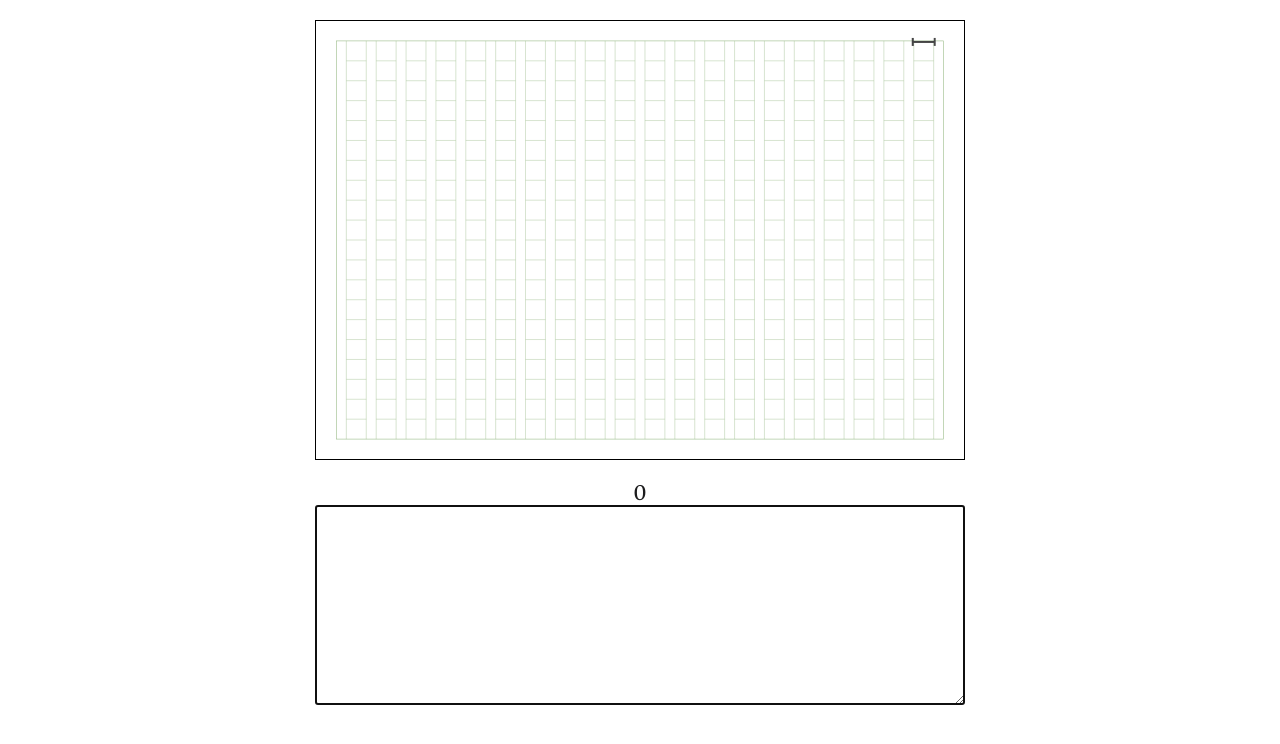
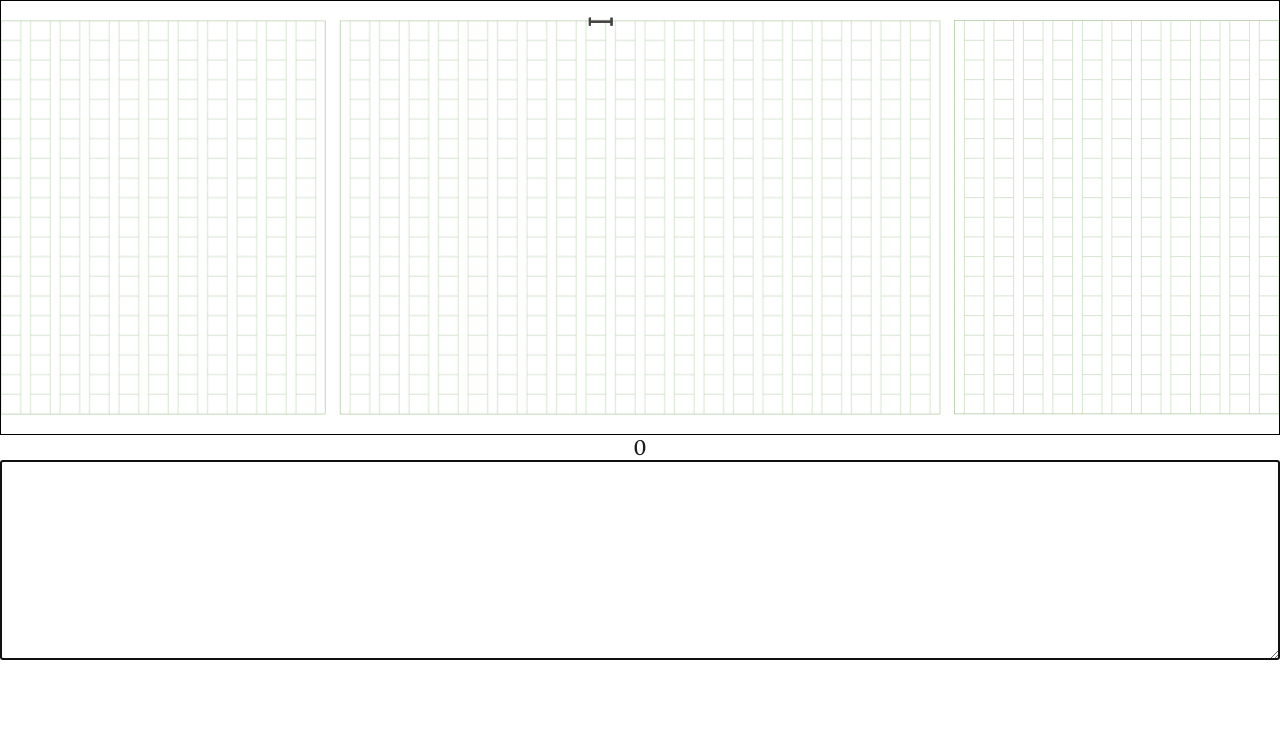
Before and after one commit to ver-1000000/hoo-gan-shi, a Vue app: page / in a window 1280 px wide. Shown: the top 744 px of the page. Built offline with nearby package versions, Linux system fonts and the light colour scheme; a web font is replaced by a local one.

Commit message:
Update 3 pages view.

```diff
--- a/public/index.html
+++ b/public/index.html
@@ -1,11 +1,11 @@
 <!DOCTYPE html>
-<html lang="en">
+<html lang="ja">
   <head>
     <meta charset="utf-8">
     <meta http-equiv="X-UA-Compatible" content="IE=edge">
     <meta name="viewport" content="width=device-width,initial-scale=1.0">
     <link rel="icon" href="<%= BASE_URL %>favicon.ico">
-    <title>tategaki</title>
+    <title>TA-TE-GA-KI</title>
   </head>
   <body>
     <noscript>
--- a/src/classes.ts
+++ b/src/classes.ts
@@ -65,7 +65,7 @@ export class Script {
   constructor(raw: string) {
     this.raw = raw;
     const characters = Array.from(raw);
-    for (let i = 0; i < 20; i = (i + 1) | 0) {
+    for (let i = 0; i < 60; i = (i + 1) | 0) {
       const beforeLine = this.lines[i - 1];
       const beforeInternalCharLength =
         i && beforeLine.internalCharLength + beforeLine.beforeAllCharLength;
--- a/src/components/paper-input.vue
+++ b/src/components/paper-input.vue
@@ -88,7 +88,7 @@ export default class PaperInput extends Vue {
 <style scoped lang="scss">
 textarea {
   box-sizing: border-box;
-  width: 650px;
+  width: 100%;
   height: 200px;
   padding: 0;
 }
--- a/src/components/paper-line.vue
+++ b/src/components/paper-line.vue
@@ -1,14 +1,14 @@
 <template>
-  <g :transform="'translate(' + (600 - Math.floor(line.index * 30)) + ', 0)'">
+  <g :transform="'translate(' + -Math.floor(index * 30) + ', 0)'">
     <path d="m-20 0v400" />
     <path d="m0 0v400" />
     <g
       is="PaperLineCell"
       class="cell"
       :cell="cell"
-      :key="index"
-      :index="index"
-      v-for="(cell, index) in line.cells"
+      :key="i"
+      :index="i"
+      v-for="(cell, i) in line.cells"
     ></g>
   </g>
 </template>
@@ -21,6 +21,7 @@ import PaperLineCell from "./paper-line-cell.vue";
 @Component({ components: { PaperLineCell } })
 export default class PaperLine extends Vue {
   @Prop() private line!: Line;
+  @Prop() private index!: number;
 }
 </script>
 
--- a/src/components/paper.vue
+++ b/src/components/paper.vue
@@ -1,14 +1,39 @@
 <template>
   <main>
-    <svg height="440" width="650" viewBox="0 0 650 440">
-      <rect class="bound" height="400" width="610" x="20" y="20"></rect>
-      <g transform="translate(20, 20)">
+    <svg viewBox="0 0 1300 440">
+      <rect class="bound" height="400" width="610" x="970" y="20"></rect>
+      <g transform="translate(1570, 20)">
         <g
           is="PaperLine"
           class="line"
           :line="line"
-          :key="index"
-          v-for="(line, index) in lines"
+          :key="i"
+          :index="i"
+          v-for="(line, i) in rightPaperLines"
+        ></g>
+      </g>
+      <g is="PaperCaret" class="caret"></g>
+      <rect class="bound" height="400" width="610" x="345" y="20"></rect>
+      <g transform="translate(945, 20)">
+        <g
+          is="PaperLine"
+          class="line"
+          :line="line"
+          :key="i"
+          :index="i"
+          v-for="(line, i) in centerPaperLines"
+        ></g>
+      </g>
+      <g is="PaperCaret" class="caret"></g>
+      <rect class="bound" height="400" width="610" x="-280" y="20"></rect>
+      <g transform="translate(320, 20)">
+        <g
+          is="PaperLine"
+          class="line"
+          :line="line"
+          :key="i"
+          :index="i"
+          v-for="(line, i) in leftPaperLines"
         ></g>
       </g>
       <g is="PaperCaret" class="caret"></g>
@@ -27,8 +52,14 @@ import PaperLine from "./paper-line.vue";
 
 @Component({ components: { PaperCaret, PaperInput, PaperLine } })
 export default class Paper extends Vue {
-  private get lines() {
-    return this.$store.state.script.lines;
+  private get rightPaperLines() {
+    return this.$store.state.script.lines.slice(0, 20);
+  }
+  private get centerPaperLines() {
+    return this.$store.state.script.lines.slice(20, 40);
+  }
+  private get leftPaperLines() {
+    return this.$store.state.script.lines.slice(40, 60);
   }
   private get charaLength() {
     return [...this.$store.state.script.raw].length;
@@ -41,7 +72,7 @@ svg {
   border: 0.4px solid black;
   box-sizing: border-box;
   display: block;
-  margin: 1rem auto;
+  width: 100%;
 }
 
 output {
```
